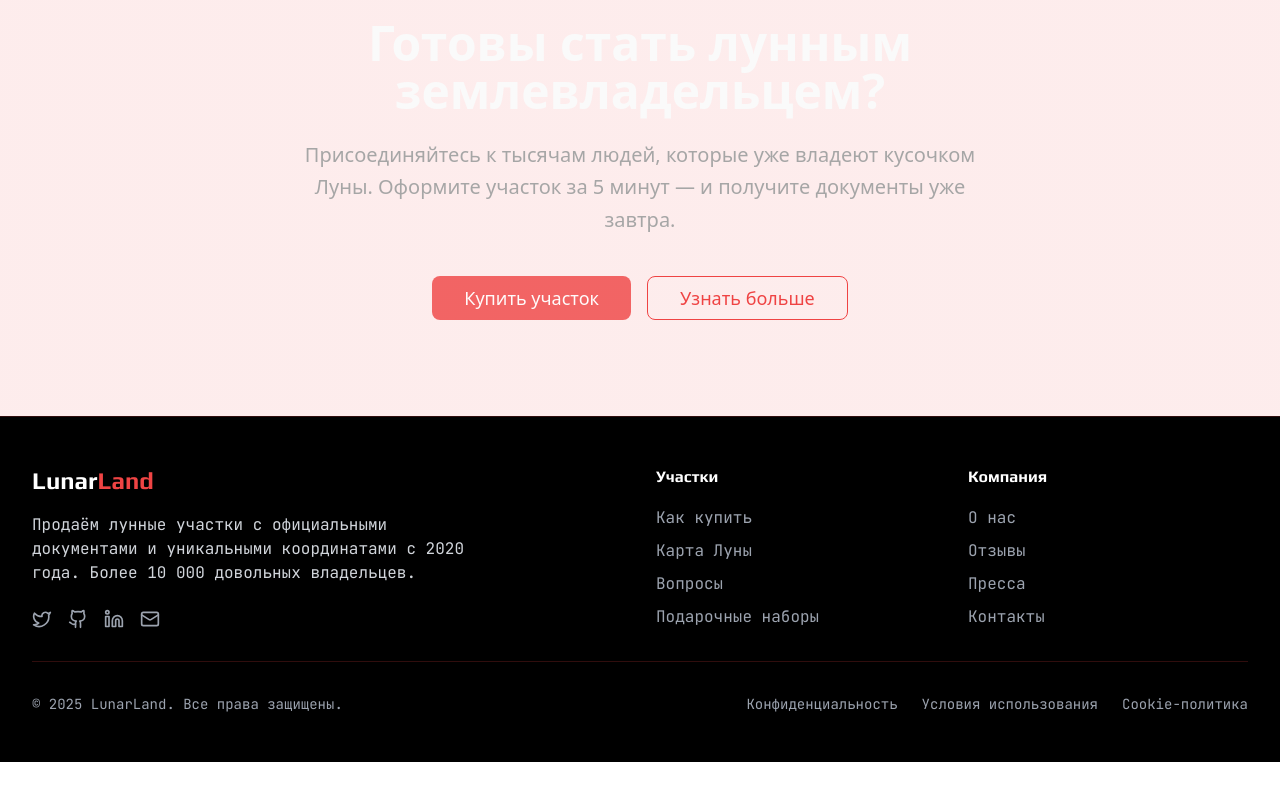
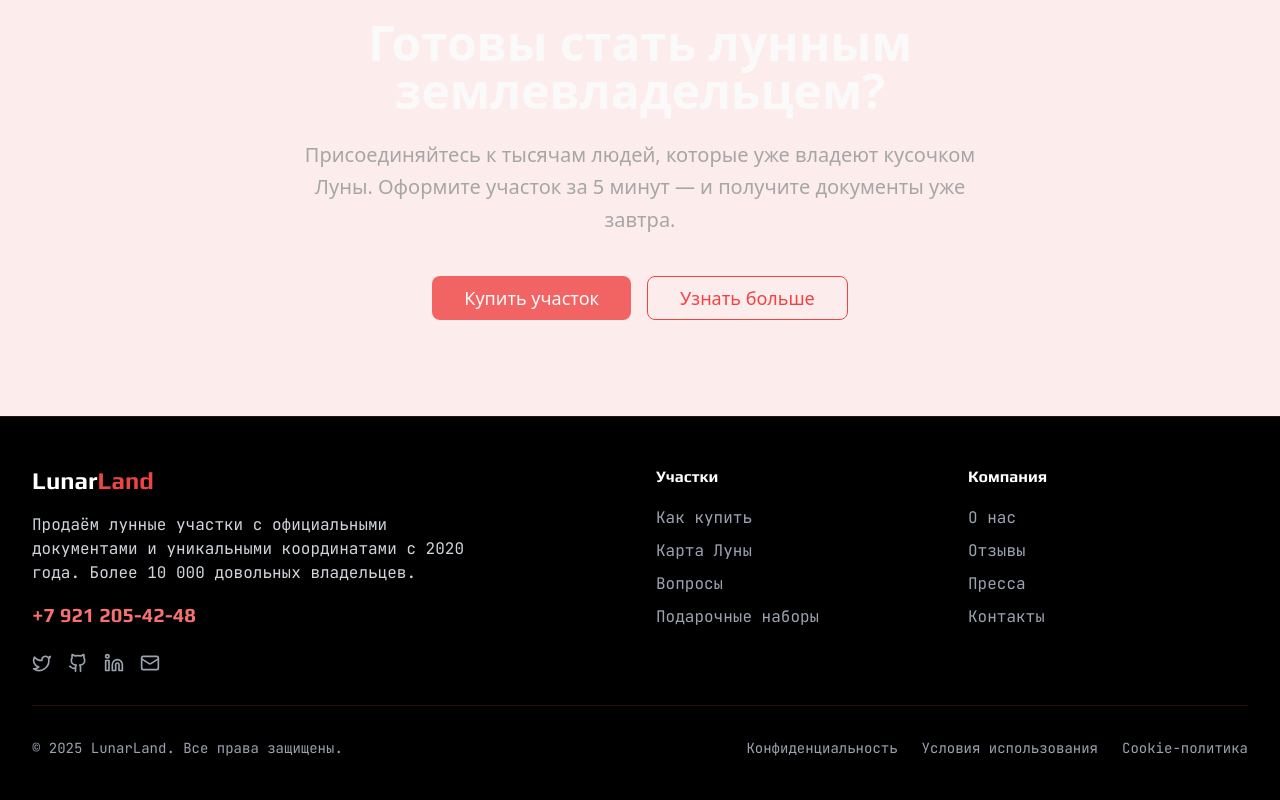
Before and after one commit to pr-poehali-dev/star-dust-exploration, a React (Vite) app: page / in a window 1280 px wide. Shown: the part 6280-7080 px from the top of the page. Before the commit the page ends 7042 px from the top, so only its background shows below. Built offline with nearby package versions, Linux system fonts and the light colour scheme.

Commit message:
feat: добавь номера 89212054248

```diff
--- a/src/components/footer.tsx
+++ b/src/components/footer.tsx
@@ -10,10 +10,16 @@ export function Footer() {
             <h2 className="font-orbitron text-2xl font-bold text-white mb-4">
               Lunar<span className="text-red-500">Land</span>
             </h2>
-            <p className="font-space-mono text-gray-300 mb-6 max-w-md">
+            <p className="font-space-mono text-gray-300 mb-4 max-w-md">
               Продаём лунные участки с официальными документами и уникальными координатами с 2020 года.
               Более 10 000 довольных владельцев.
             </p>
+            <a
+              href="tel:+79212054248"
+              className="font-orbitron text-xl font-bold text-red-400 hover:text-red-300 transition-colors duration-200 mb-6 inline-block"
+            >
+              +7 921 205-42-48
+            </a>
             <div className="flex space-x-4">
               <a href="#" className="text-gray-400 hover:text-red-500 transition-colors duration-200">
                 <Twitter size={20} />
```
